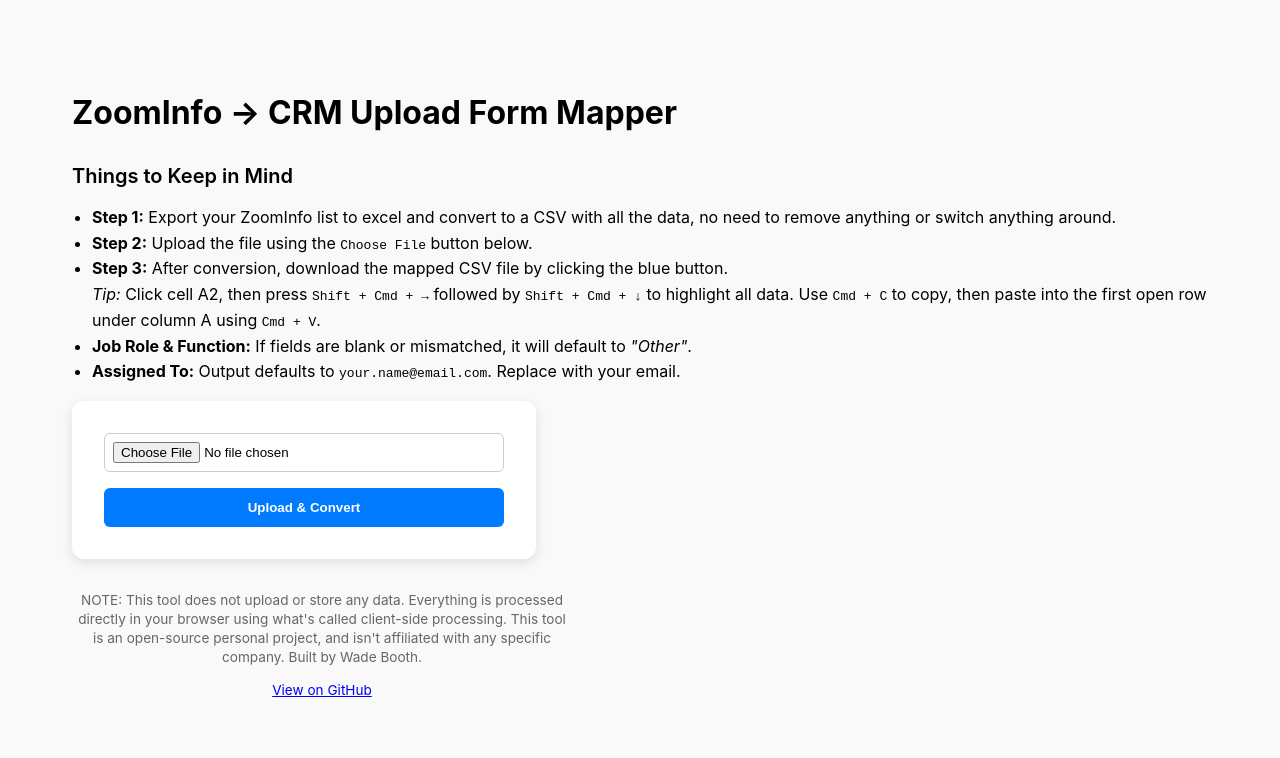
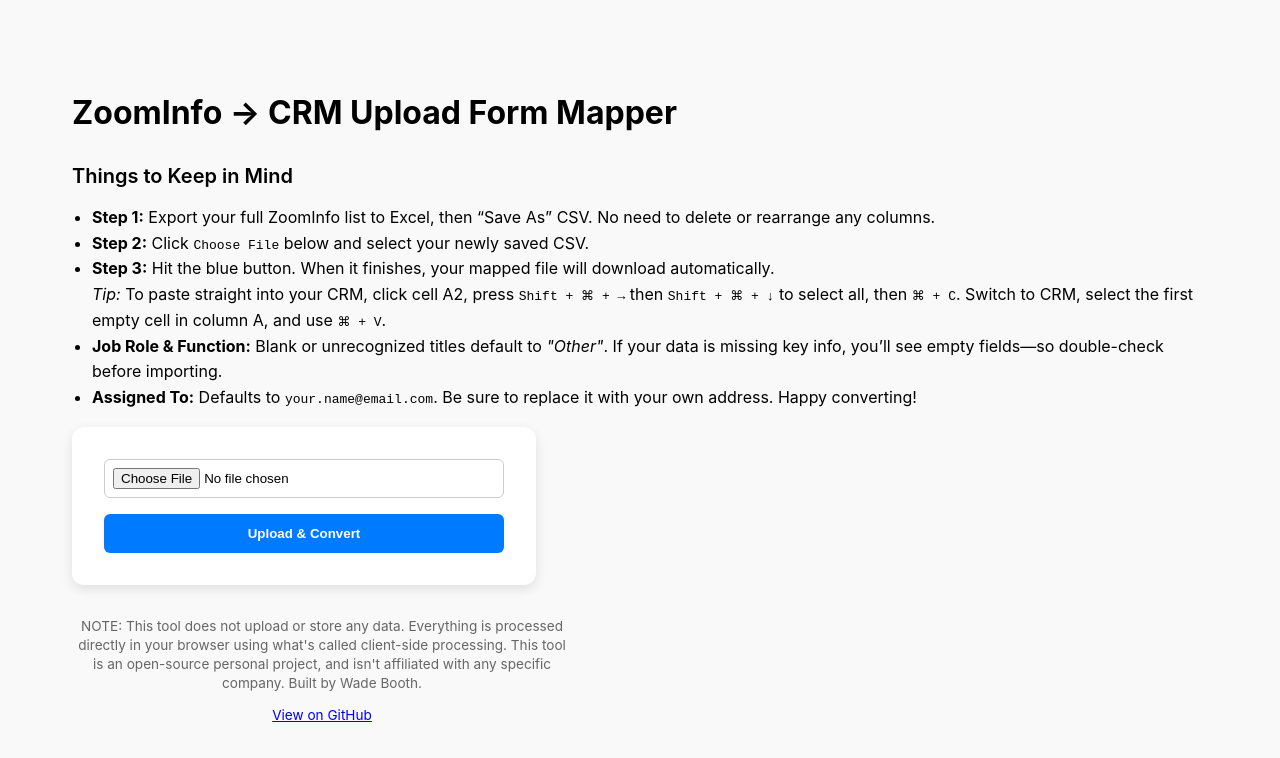
Before and after one commit to wadebooth/zoominfo-lead-mapper, a Next.js app: page / in a window 1280 px wide. Shown: the top 758 px of the page. Built offline with nearby package versions, Linux system fonts and the light colour scheme.

Commit message:
Clearer instructions

```diff
--- a/pages/index.tsx
+++ b/pages/index.tsx
@@ -150,30 +150,31 @@
           }}
         >
           <li>
-            <strong>Step 1:</strong> Export your ZoomInfo list to excel and
-            convert to a CSV with all the data, no need to remove anything or
-            switch anything around.
+            <strong>Step 1:</strong> Export your full ZoomInfo list to Excel,
+            then “Save As” CSV. No need to delete or rearrange any columns.
           </li>
           <li>
-            <strong>Step 2:</strong> Upload the file using the{' '}
-            <code>Choose File</code> button below.
+            <strong>Step 2:</strong> Click <code>Choose File</code> below and
+            select your newly saved CSV.
           </li>
           <li>
-            <strong>Step 3:</strong> After conversion, download the mapped CSV
-            file by clicking the blue button.
+            <strong>Step 3:</strong> Hit the blue button. When it finishes, your
+            mapped file will download automatically.
             <br />
-            <em>Tip:</em> Click cell A2, then press <code>Shift + Cmd + →</code>{' '}
-            followed by <code>Shift + Cmd + ↓</code> to highlight all data. Use{' '}
-            <code>Cmd + C</code> to copy, then paste into the first open row
-            under column A using <code>Cmd + V</code>.
+            <em>Tip:</em> To paste straight into your CRM, click cell A2, press{' '}
+            <code>Shift + ⌘ + →</code> then <code>Shift + ⌘ + ↓</code> to select
+            all, then <code>⌘ + C</code>. Switch to CRM, select the first empty
+            cell in column A, and use <code>⌘ + V</code>.
           </li>
           <li>
-            <strong>Job Role & Function:</strong> If fields are blank or
-            mismatched, it will default to <em>"Other"</em>.
+            <strong>Job Role & Function:</strong> Blank or unrecognized titles
+            default to <em>"Other"</em>. If your data is missing key info,
+            you’ll see empty fields—so double-check before importing.
           </li>
           <li>
-            <strong>Assigned To:</strong> Output defaults to{' '}
-            <code>your.name@email.com</code>. Replace with your email.
+            <strong>Assigned To:</strong> Defaults to{' '}
+            <code>your.name@email.com</code>. Be sure to replace it with your
+            own address. Happy converting!
           </li>
         </ul>
       </section>
```
